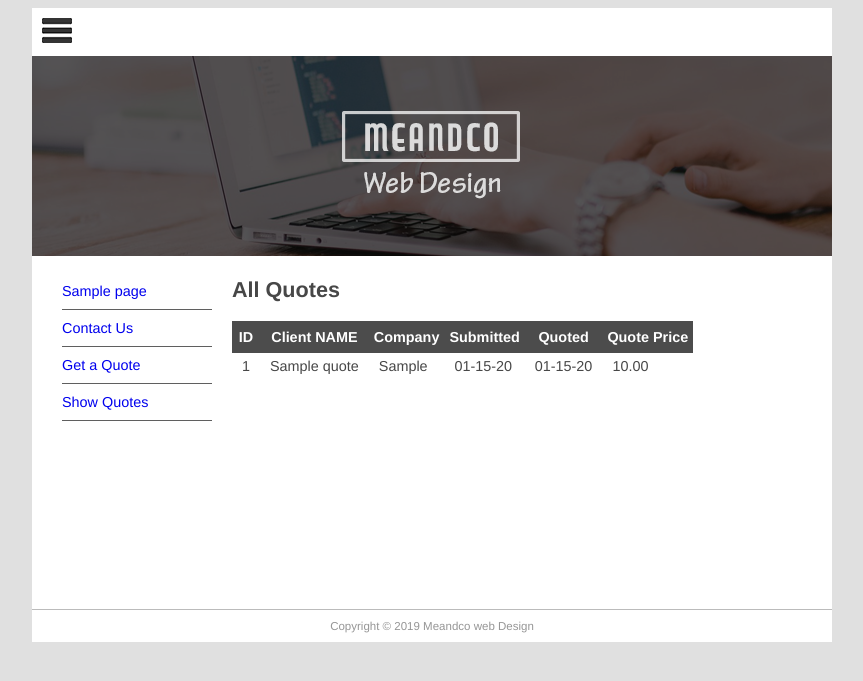
After one commit to jingwangnet/mftd_site_tdd, a Django app: page /quote/show in a window 1280 px wide. The commit adds this page. Shown: the top 681 px of the page, without its empty margins (208-1071 px from the left). Run offline with Django 5.2, Linux system fonts and the light colour scheme; tables that the repository leaves empty hold one stand-in row (values such as "Sample post").

Commit message:
Show all of quote in QuoteList

```diff
--- /dev/null
+++ b/quotes/templates/quotes/quote_list.html
@@ -0,0 +1,25 @@
+{% extends 'quotes/quote.html' %}
+{% block title %}All Quotes{% endblock %}
+{% block content %}
+<h1>All Quotes</h1>
+<table style="border-collapse:collapse">
+  <tr class="quotehdr">
+    <th>ID</th>
+    <th>Client NAME</th>
+    <th>Company</th>
+    <th>Submitted</th>
+    <th>Quoted</th>
+    <th>Quote Price</th>
+  </tr>
+  {% for quote in all_quotes %}
+  <tr class="quoterow {% cycle '' 'altrow' %}">
+    <td>{{ quote.id }}</td>
+    <td>{{ quote.name }}</td>
+    <td>{{ quote.company }}</td>
+    <td>{{ quote.submitted|date:'m-d-y' }}</td>
+    <td>{{ quote.quotedate|date:'m-d-y' }}</td>
+    <td>{{ quote.quoteprice|default:"--"}}</td>
+  </tr>
+  {% endfor %}
+</table>
+{% endblock %}
--- a/quotes/urls.py
+++ b/quotes/urls.py
@@ -3,6 +3,7 @@ from . import views
 
 urlpatterns = [
     path("", views.quote_req, name="request"),
+    path("show", views.QuoteList.as_view(), name="show"),
 ]
 
 
--- a/quotes/views.py
+++ b/quotes/views.py
@@ -1,5 +1,6 @@
 from django.shortcuts import render
 from django.http import HttpResponseRedirect
+from django.views.generic.list import ListView
 
 from .models import Quote
 from .forms import QuoteForm
@@ -7,6 +8,16 @@ from pages.models import Page
 
 
 # Create your views here.
+class QuoteList(ListView):
+    model = Quote
+    context_object_name = "all_quotes"
+
+    def get_context_data(self, **kwargs):
+        context = super(QuoteList, self).get_context_data(**kwargs)
+        context["page_list"] = Page.objects.all()
+        return context
+
+
 def quote_req(request):
     submitted = False
     if request.method == "POST":
--- a/static/main.css
+++ b/static/main.css
@@ -101,3 +101,26 @@ input {
 .required label:after {
 	content: "*";
 }
+.quotehdr th {
+    background-color: #4c4c4c;
+    color: white;
+    text-align: center;
+    padding: 8px 5px;
+    border: none;
+}
+.quoterow td {
+    padding: 5px 10px;
+}
+.altrow {
+    background-color: #e0e0e0
+}
+.quote td:first-child {
+    background-color: #4c4c4c;
+    color: white;
+    text-align: right;
+    padding: 8px 5px;
+    border: none;
+}
+.quote td {
+    padding: 5px 10px;
+}
--- a/templates/base.html
+++ b/templates/base.html
@@ -26,6 +26,7 @@
           {% endblock %}
           <li><a href="{% url 'pages:contact' %}">Contact Us</a></li>
           <li><a href="{% url 'quotes:request' %}">Get a Quote</a></li>
+          <li><a href="{% url 'quotes:show' %}">Show Quotes</a></li>
         </ul>
       </nav>
     </aside>
```
